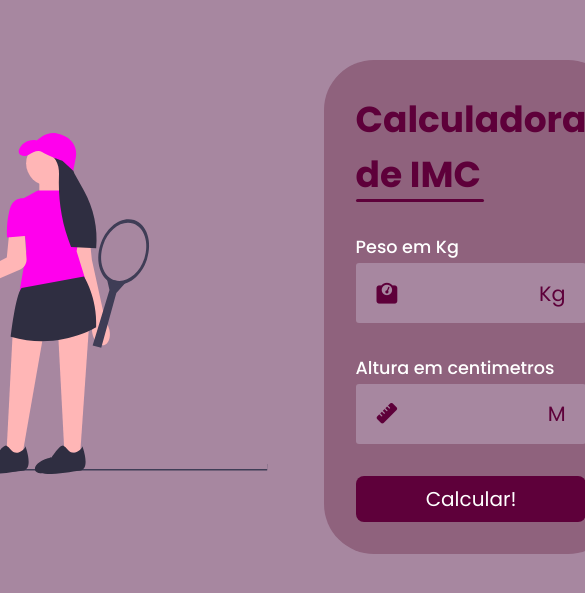
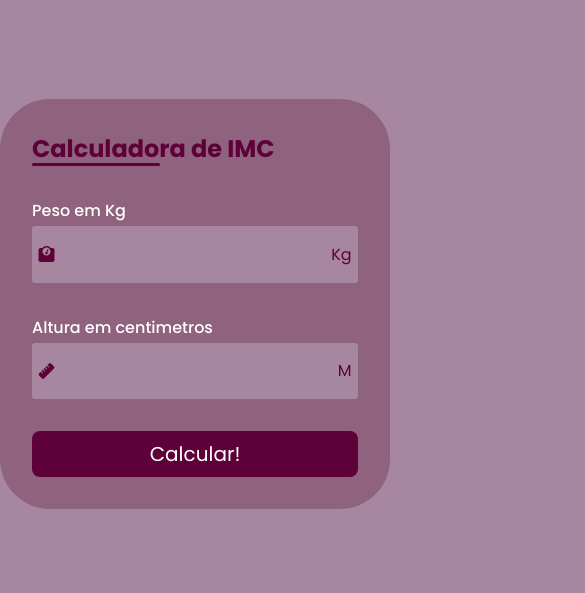
Before and after one commit to gio-aguiar/CalculadoraIMC, a plain HTML site: page index.html in a window 390 px wide. Shown: the part 115-708 px from the top of the page, 585 px wide, since content can reach past the window. Drawn offline with Linux system fonts and the light colour scheme.

Commit message:
responsivo

```diff
--- a/assets/css/style.css
+++ b/assets/css/style.css
@@ -159,3 +159,34 @@ body {
 .hidden{
     display: none;
 }
+
+@media screen and (max-width: 985px){
+    #container{
+    flex-direction: column-reverse;
+    }
+}
+
+@media screen and (max-width: 515px){
+    #img img {
+        display: none;
+    }
+
+    #calculator {
+        width: auto;
+        margin-top: 50px;
+    }
+
+    #title{
+        font-size: 1.5rem;
+    }
+
+    .input-box label{
+        font-size: 1rem;
+    }
+
+    .input-field span, .input-field i {
+        font-size: 1rem;
+        padding: 0.6rem 0.1rem;
+    }
+
+}
```
